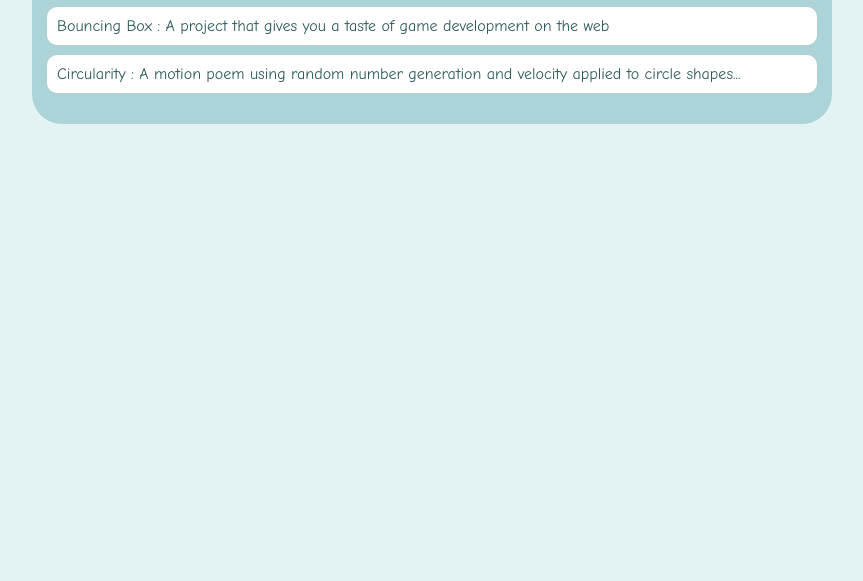
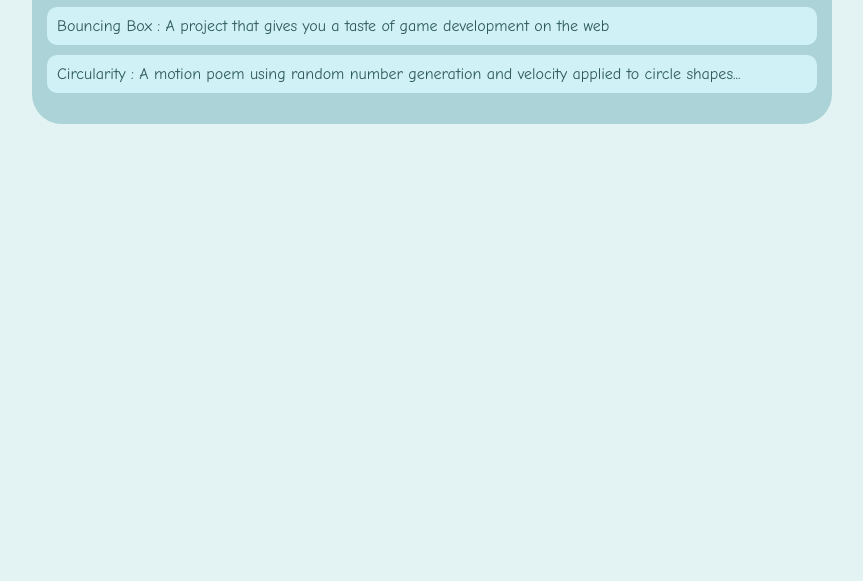
Before and after one commit to emmaliap/emmaliap.github.io, a plain HTML site: page portfolio.html in a window 1280 px wide. Shown: the part 219-800 px from the top of the page, without its empty margins (208-1071 px from the left). Drawn offline with Linux system fonts and the light colour scheme.

Commit message:
add portfolio.html file

```diff
--- a/style.css
+++ b/style.css
@@ -84,7 +84,7 @@ h3 {
 }
 
 #portfolio li {
-  background: #fff;
+  background: #d0f1f5;
   padding: 10px;
   border-radius: 10px;
   margin-bottom: 10px;
```
